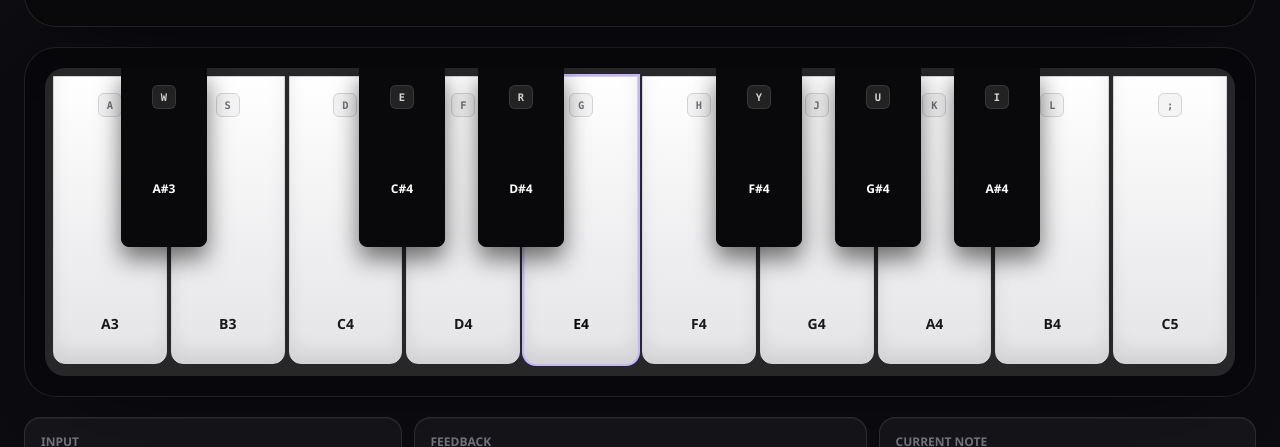
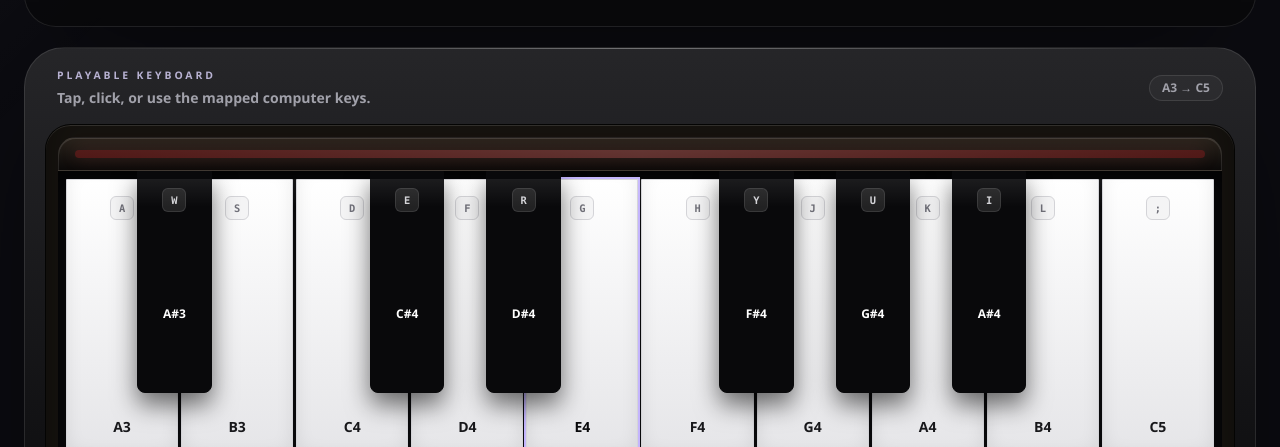
Before and after one commit to kofiarhin/piano360, a React (Vite) app in the folder apps/client/: page / in a window 1280 px wide. Shown: the part 480-927 px from the top of the page. Built offline with nearby package versions, Linux system fonts and the light colour scheme; no server answers.

Commit message:
Make piano layout feel realistic across devices

```diff
--- a/apps/client/src/features/practice/components/VirtualPiano.tsx
+++ b/apps/client/src/features/practice/components/VirtualPiano.tsx
@@ -10,19 +10,44 @@ type VirtualPianoProps = {
 
 const whiteNotes = pianoKeys.filter((key) => key.tone === "white");
 const blackNotes = pianoKeys.filter((key) => key.tone === "black");
+const BLACK_KEY_WIDTH_PERCENT = 6.4;
 
 const whiteIndexBefore = (noteId: NoteId) => {
   const noteIndex = pianoKeys.findIndex((key) => key.noteId === noteId);
   return pianoKeys.slice(0, noteIndex).filter((key) => key.tone === "white").length - 1;
 };
 
+const blackKeyLeft = (noteId: NoteId) => {
+  const boundaryPercent = ((whiteIndexBefore(noteId) + 1) / whiteNotes.length) * 100;
+  return `calc(${boundaryPercent}% - ${BLACK_KEY_WIDTH_PERCENT / 2}%)`;
+};
+
 export const VirtualPiano = ({ currentNote, pressedStates, onPress }: VirtualPianoProps) => {
   const visualStateFor = (noteId: NoteId): KeyVisualState => pressedStates[noteId] ?? (noteId === currentNote ? "current" : "idle");
 
   return (
-    <section aria-label="Virtual piano" className="rounded-[2rem] border border-white/10 bg-zinc-950/75 p-3 shadow-[0_28px_90px_-62px_rgba(0,0,0,0.95)] md:p-5">
-      <div className="relative mx-auto flex max-w-7xl overflow-hidden rounded-[1.25rem] bg-zinc-800 p-2 pb-3">
-        <div className="flex w-full gap-1">
+    <section
+      aria-label="Virtual piano"
+      className="relative overflow-hidden rounded-[2rem] border border-white/10 bg-[linear-gradient(180deg,rgba(39,39,42,0.96),rgba(9,9,11,0.98))] p-3 shadow-[0_34px_120px_-58px_rgba(0,0,0,1)] md:rounded-[2.5rem] md:p-5"
+    >
+      <div className="pointer-events-none absolute inset-x-6 top-0 h-px bg-gradient-to-r from-transparent via-white/35 to-transparent" />
+      <div className="mb-3 flex items-center justify-between gap-3 px-2 md:mb-4 md:px-3">
+        <div>
+          <p className="text-[0.65rem] font-black uppercase tracking-[0.28em] text-violet-200/80">Playable keyboard</p>
+          <p className="mt-1 text-sm font-semibold text-zinc-400">Tap, click, or use the mapped computer keys.</p>
+        </div>
+        <div className="hidden rounded-full border border-white/10 bg-white/[0.04] px-3 py-1 text-xs font-bold text-zinc-400 sm:block">A3 → C5</div>
+      </div>
+
+      <div className="rounded-[1.6rem] border border-black/80 bg-[#16130f] p-2 shadow-[inset_0_1px_0_rgba(255,255,255,0.12),inset_0_-22px_38px_rgba(0,0,0,0.42)] md:p-3">
+        <div className="rounded-t-[1.1rem] border border-white/10 bg-[linear-gradient(180deg,#29231c,#0b0908)] px-4 py-3 shadow-[inset_0_1px_0_rgba(255,255,255,0.12)]">
+          <div className="h-2 rounded-full bg-[linear-gradient(90deg,rgba(127,29,29,0.55),rgba(248,113,113,0.32),rgba(127,29,29,0.55))] shadow-[0_0_18px_rgba(248,113,113,0.18)]" />
+        </div>
+
+        <div className="piano-scroll -mx-1 overflow-x-auto px-1 pb-1 pt-0 md:mx-0 md:px-0">
+          <div className="relative mx-auto h-[17.5rem] min-w-[46rem] overflow-hidden rounded-b-[1.35rem] bg-zinc-950 p-2 pb-3 shadow-[inset_0_12px_24px_rgba(0,0,0,0.75)] sm:h-[19rem] md:h-[22rem] md:min-w-0 lg:h-[24rem]">
+            <div className="pointer-events-none absolute inset-x-2 top-2 z-[3] h-7 rounded-t-xl bg-[linear-gradient(180deg,rgba(255,255,255,0.08),transparent)]" />
+            <div className="flex h-full w-full gap-[3px] rounded-b-xl">
               {whiteNotes.map((key) => (
                 <PianoKey
                   key={key.noteId}
@@ -34,21 +59,19 @@ export const VirtualPiano = ({ currentNote, pressedStates, onPress }: VirtualPia
                 />
               ))}
             </div>
-        {blackNotes.map((key) => {
-          const left = ((whiteIndexBefore(key.noteId) + 1) / whiteNotes.length) * 100;
-
-          return (
+            {blackNotes.map((key) => (
               <PianoKey
                 key={key.noteId}
                 noteId={key.noteId}
                 tone={key.tone}
                 keyboardKey={key.keyboardKey}
                 visualState={visualStateFor(key.noteId)}
-              style={{ left: `calc(${left}% - 3.6%)` }}
+                style={{ left: blackKeyLeft(key.noteId), width: `${BLACK_KEY_WIDTH_PERCENT}%` }}
                 onPress={onPress}
               />
-          );
-        })}
+            ))}
+          </div>
+        </div>
       </div>
     </section>
   );
```
Lines whose indentation alone changed are shown as unchanged.
